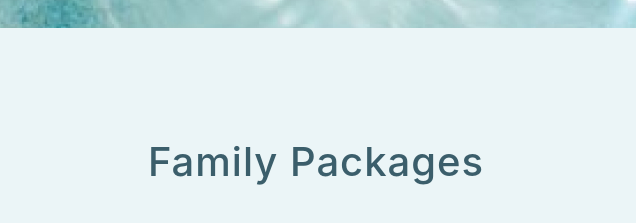
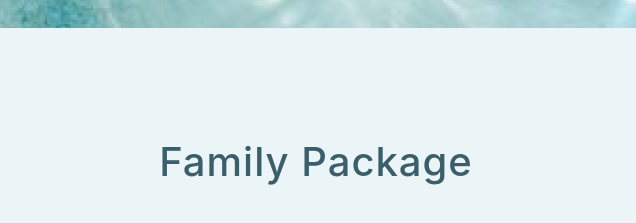
Before and after one commit to hsuan3701/project, a plain HTML site: page index.html in a window 1280 px wide. Shown: the part 2413-2636 px from the top of the page, 644-1280 px from the left. Drawn offline with nearby package versions, Linux system fonts and the light colour scheme; a web font is replaced by a local one.

Commit message:
Update index.html

```diff
--- a/index.html
+++ b/index.html
@@ -341,7 +341,7 @@
             <div class=" text-center h-100 project">
                 <div class="d-flex h-100">
                     <div class="project-text w-100 my-auto text-center text-lg-left">
-                        <h1 class="title">Family Packages</h1>
+                        <h1 class="title">Family Package</h1>
                         <h4 class="px-4">Best of family tour packages guarantee relaxation and activities for the
                             complete family.</h4>
                         <br class="d-none d-lg-block mb-0 ms-0" />
```
